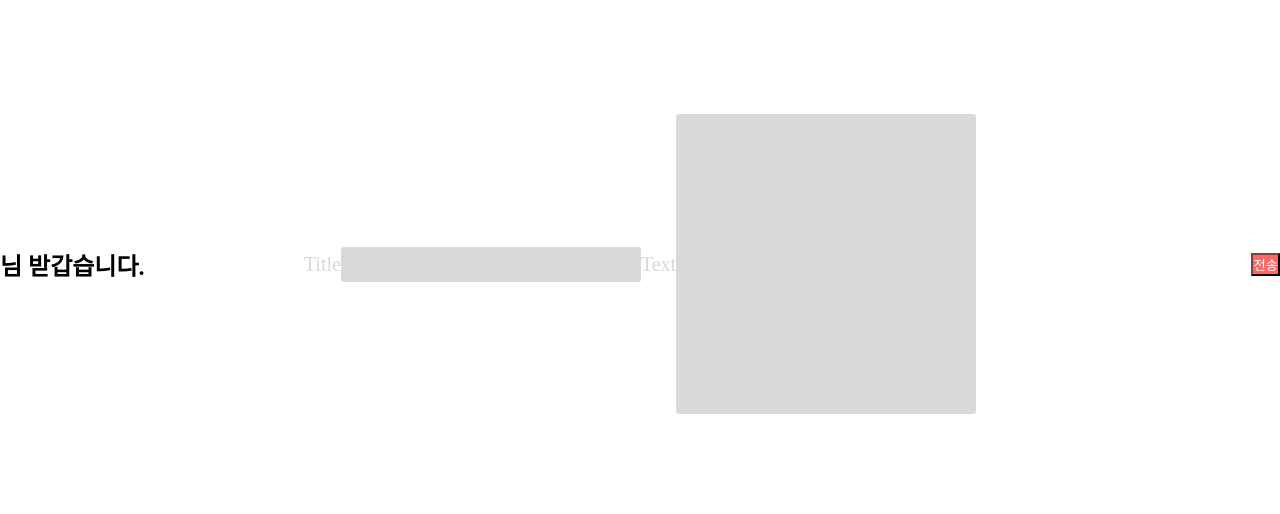
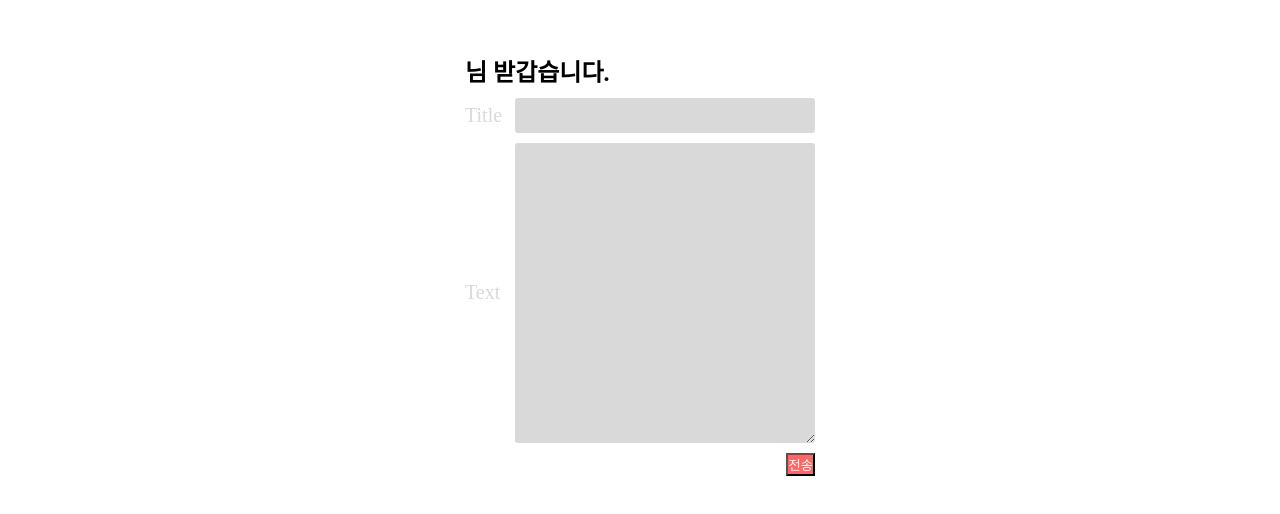
Before and after one commit to PinguLee/Simple-Login-Join, a plain HTML site: page success.html in a window 1280 px wide. Shown: the part 136-650 px from the top of the page. Drawn offline with Linux system fonts and the light colour scheme.

Commit message:
feat: index.html에서 데이터 받아오기

```diff
--- a/app.js
+++ b/app.js
@@ -35,9 +35,8 @@ const server = http.createServer((request, response) => {
       body += chunk.toString();
     });
     request.on('end', () => {
-      const parseBody = querystring.parse(body);
-      // const { }
-
+      const { id, pw1, pw2, email } = querystring.parse(body);
+      console.log(id, pw1, pw2, email);
     });
     response.end(fs.readFileSync('./success.html', 'utf8'));
   }
--- a/success.html
+++ b/success.html
@@ -10,24 +10,17 @@
 
 <body>
   <div id="root" class="box-Main">
+    <form method="post" action="/test">
       <div class="box">
         <h2><span></span>님 받갑습니다.</h2>
       </div>
       <div class="box">
-      <div>
         <label for="txt-Title" class="lbl">Title</label>
-      </div>
-      <div>
         <input type="text" name="title" id="txt-Title" class="txt">
       </div>
-    </div>
       <div class="box">
-      <div>
         <label for="txt-Text" class="lbl">Text</label>
-      </div>
-      <div>
-        <input type="text" name="text" id="txt-Text" class="txt">
-      </div>
+        <textarea name="text" id="txt-Text" class="txt"></textarea>
       </div>
       <div class="box">
         <div>
@@ -37,6 +30,7 @@
           <input type="submit" value="전송" id="btn-send" class="hotpink"></input>
         </div>
       </div>
+    </form>
   </div>
 </body>
 
```
Lines whose indentation alone changed are shown as unchanged.
